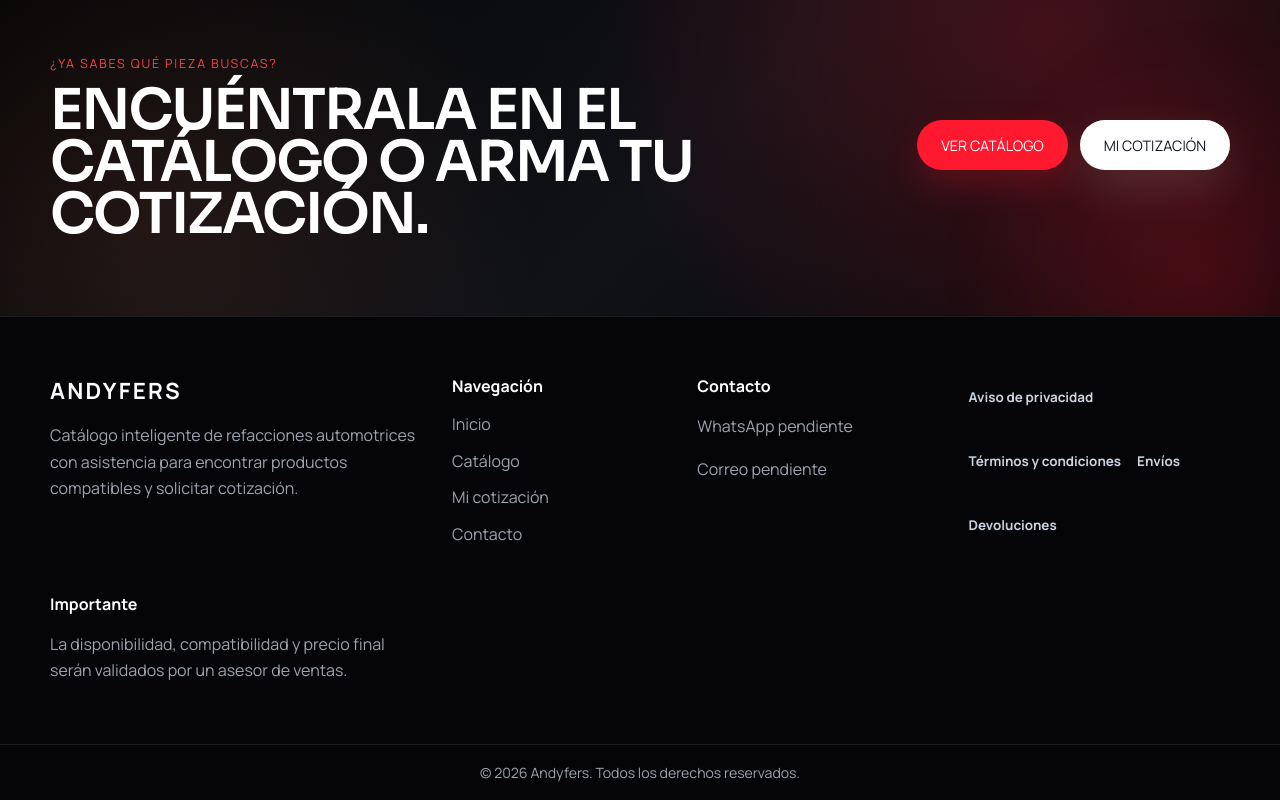
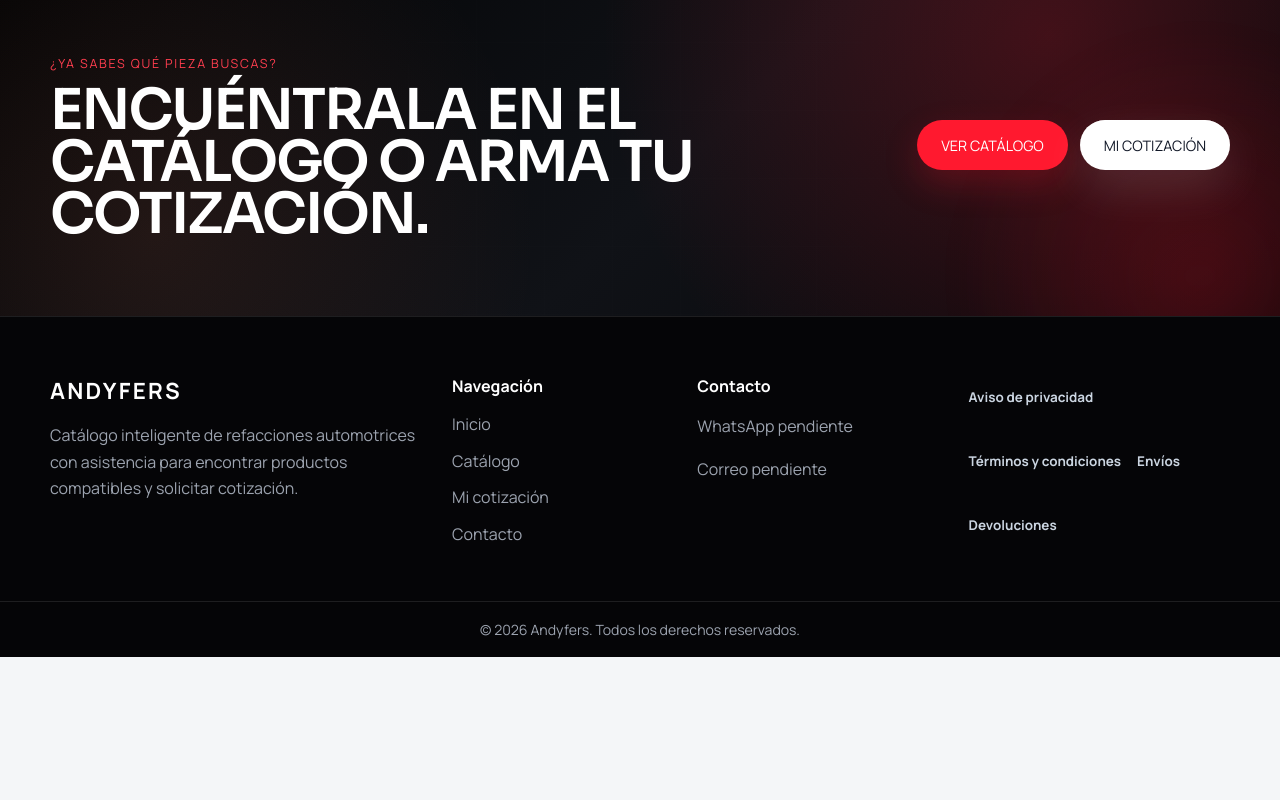
Before and after one commit to Juxno22/webFrontend, a Next.js app: page / in a window 1280 px wide. Shown: the part 3022-3822 px from the top of the page. After the commit the page ends 3679 px from the top, so only its background shows below. Built offline with nearby package versions, Linux system fonts and the light colour scheme; no server answers.

Commit message:
paginas legales

```diff
--- a/components/Footer.jsx
+++ b/components/Footer.jsx
@@ -91,14 +91,6 @@
           <Link href="/politica-envios">Envíos</Link>
           <Link href="/politica-devoluciones">Devoluciones</Link>
         </nav>
-
-        <div>
-          <h4>Importante</h4>
-          <p>
-            La disponibilidad, compatibilidad y precio final serán validados por
-            un asesor de ventas.
-          </p>
-        </div>
       </div>
 
       <div className="footer-bottom">
```
